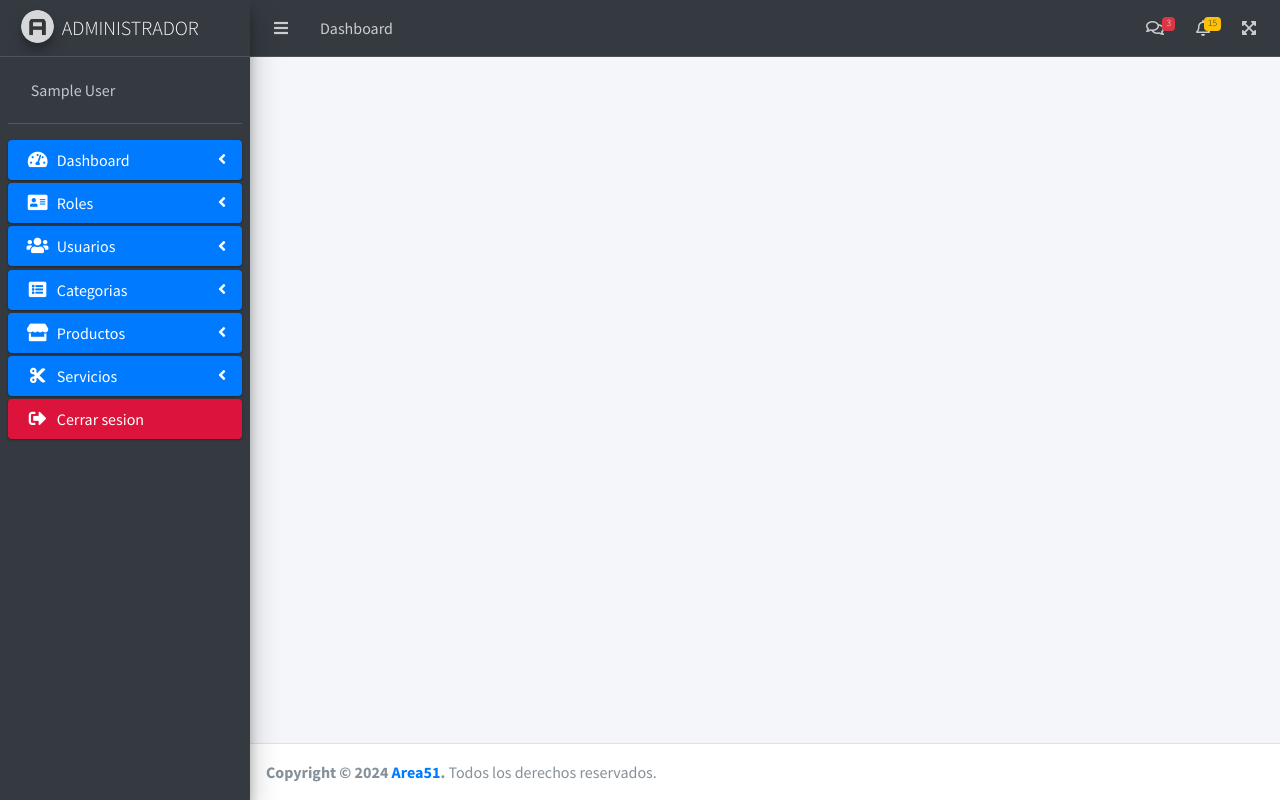
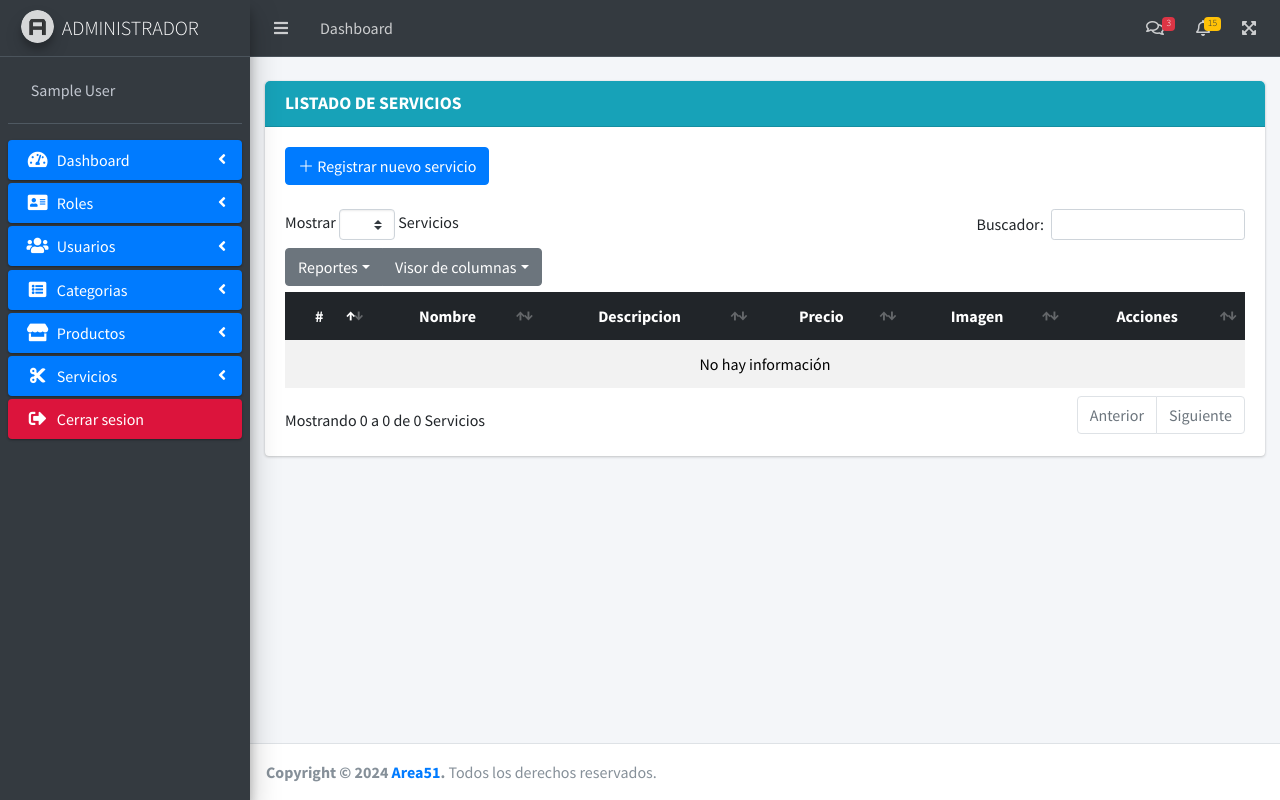
Before and after one commit to 21juanmendez/www.sistemadebarberia.com, a PHP site: page /views/servicios/index.php in a window 1280 px wide. Run offline with PHP 8.4, Linux system fonts and the light colour scheme; the visitor is signed in with stand-in values (Sample User, id 1); data that the repository does not hold is empty; some libraries are stand-ins or nearby versions.

Commit message:
Vista index servicios

```diff
--- a/views/servicios/index.php
+++ b/views/servicios/index.php
@@ -1,6 +1,90 @@
 <?php
 include('../usuarios/layout/parte1.php');
+include('../../app/controllers/servicios/controller_servicios.php');
+include('mensaje.php');
 ?>
+<div class="container-fluid">
+    <div class="row">
+        <div class="col-md-12">
+            <div class="card card-info">
+                <div class="card-header">
+                    <h3 class="card-title"><b>LISTADO DE SERVICIOS</b></h3>
+                </div>
+                <div class="card-body">
+                    <a href="<?php echo $VIEWS; ?>/servicios/create.php" class="btn btn-primary"><i class="bi bi-plus-lg"></i> Registrar nuevo servicio</a>
+                    <br><br>
+                    <div class="row">
+                        <div class="col-md-12">
+                            <table id="example5" class="table table-striped table-borderless table-hover">
+                                <thead class="table-dark">
+                                    <tr>
+                                        <th style="text-align: center;">#</th>
+                                        <th style="text-align: center;">Nombre</th>
+                                        <th style="text-align: center;">Descripcion</th>
+                                        <th style="text-align: center;">Precio</th>
+                                        <th style="text-align: center;">Imagen</th>
+                                        <th style="text-align: center;">Acciones</th>
+                                    </tr>
+                                </thead>
+                                <tbody>
+                                    <?php
+                                    $contador = 0;
+                                    foreach ($servicios as $servicio) {
+                                        $contador++;
+                                    ?>
+                                        <tr>
+                                            <td>
+                                                <center><?php echo $contador ?></center>
+                                            </td>
+                                            <td>
+                                                <center><?php echo $servicio['nombre_servicio'] ?></center>
+                                            </td>
+                                            <td>
+                                                <center><?php echo $servicio['descripcion'] ?></center>
+                                            </td>
+                                            <td>
+                                                <center><?php echo $servicio['precio'] ?></center>
+                                            </td>
+                                            <td>
+                                                <center>
+                                                    <button type="button" class="btn btn-primary" onclick="showCustomImageModal('<?php echo $URL . "/public/imagenes/servicios/" . $servicio['imagen'] ?>', '<?php echo $servicio['nombre_servicio'] ?>', '<?php echo $servicio['descripcion'] ?>')">
+                                                        <i class="bi bi-image-fill"></i>
+                                                    </button>
+
+                                                    <script>
+                                                        function showCustomImageModal(imageUrl, serviceName, serviceDescription) {
+                                                            Swal.fire({
+                                                                title: serviceName,
+                                                                text: serviceDescription,
+                                                                imageUrl: imageUrl,
+                                                                imageWidth: 400,
+                                                                imageHeight: 250,
+                                                                imageAlt: "Custom image"
+                                                            });
+                                                        }
+                                                    </script>
+                                                </center>
+                                            </td>
+                                            <td>
+                                                <center>
+                                                    <a href="<?php echo $VIEWS; ?>/servicios/read.php?id_servicio=<?php echo $servicio['id_servicio'] ?>" class="btn btn-info btn-sm"><i class="bi bi-eye-fill"></i></a>
+                                                    <a href="<?php echo $VIEWS; ?>/servicios/update.php?id_servicio=<?php echo $servicio['id_servicio'] ?>" class="btn btn-success btn-sm"><i class="bi bi-pencil-square"></i></i></a>
+                                                    <a href="<?php echo $VIEWS; ?>/servicios/delete.php?id_servicio=<?php echo $servicio['id_servicio'] ?>" class="btn btn-danger btn-sm"><i class="bi bi-trash-fill"></i></a>
+                                                </center>
+                                            </td>
+                                        </tr>
+                                    <?php
+                                    }
+                                    ?>
+                                </tbody>
+                            </table>
+                        </div>
+                    </div>
+                </div>
+            </div>
+        </div>
+    </div>
+</div>
 
 <?php
 include('../usuarios/layout/parte2.php');
```
